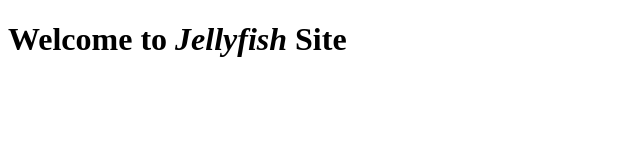
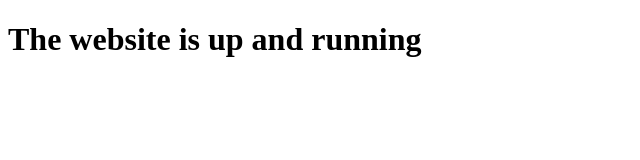
Before and after one commit to collin111/collin111.github.io-jellyfish, a plain HTML site: page index.html in a window 1280 px wide. Shown: the whole page, without its empty margins (0-640 px from the left). Drawn offline with Linux system fonts and the light colour scheme.

Commit message:
Update index.html

```diff
--- a/index.html
+++ b/index.html
@@ -7,6 +7,6 @@
 <body>
 	<meta charset="utf-8">
 	<meta name="viewport" content="width=device-width, initial-scale=1.0">
-	<h1><strong>Welcome to <em>Jellyfish</em> Site</strong></h1>
+	<h1>The website is up and running</h1>
 </body>
 </html>
```
